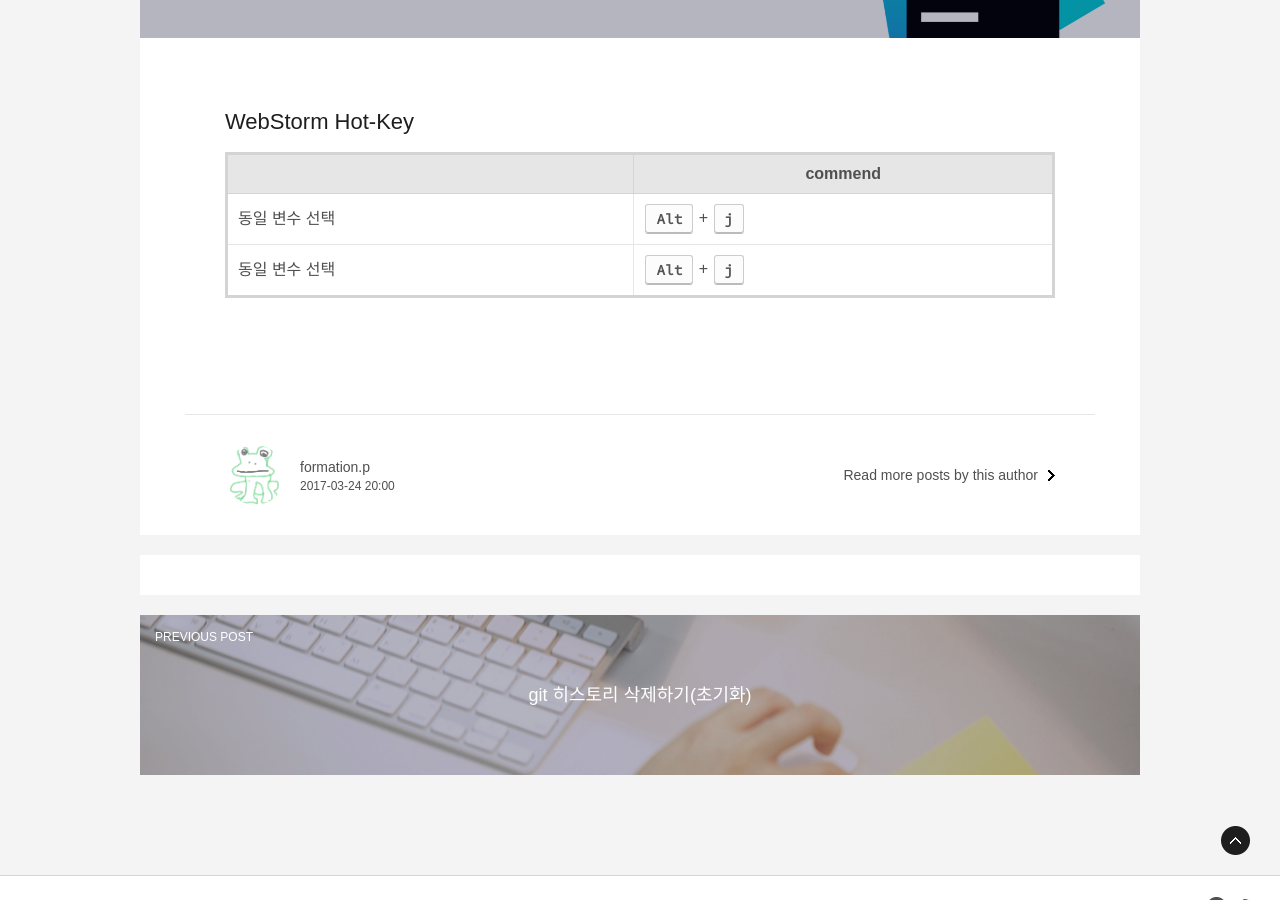
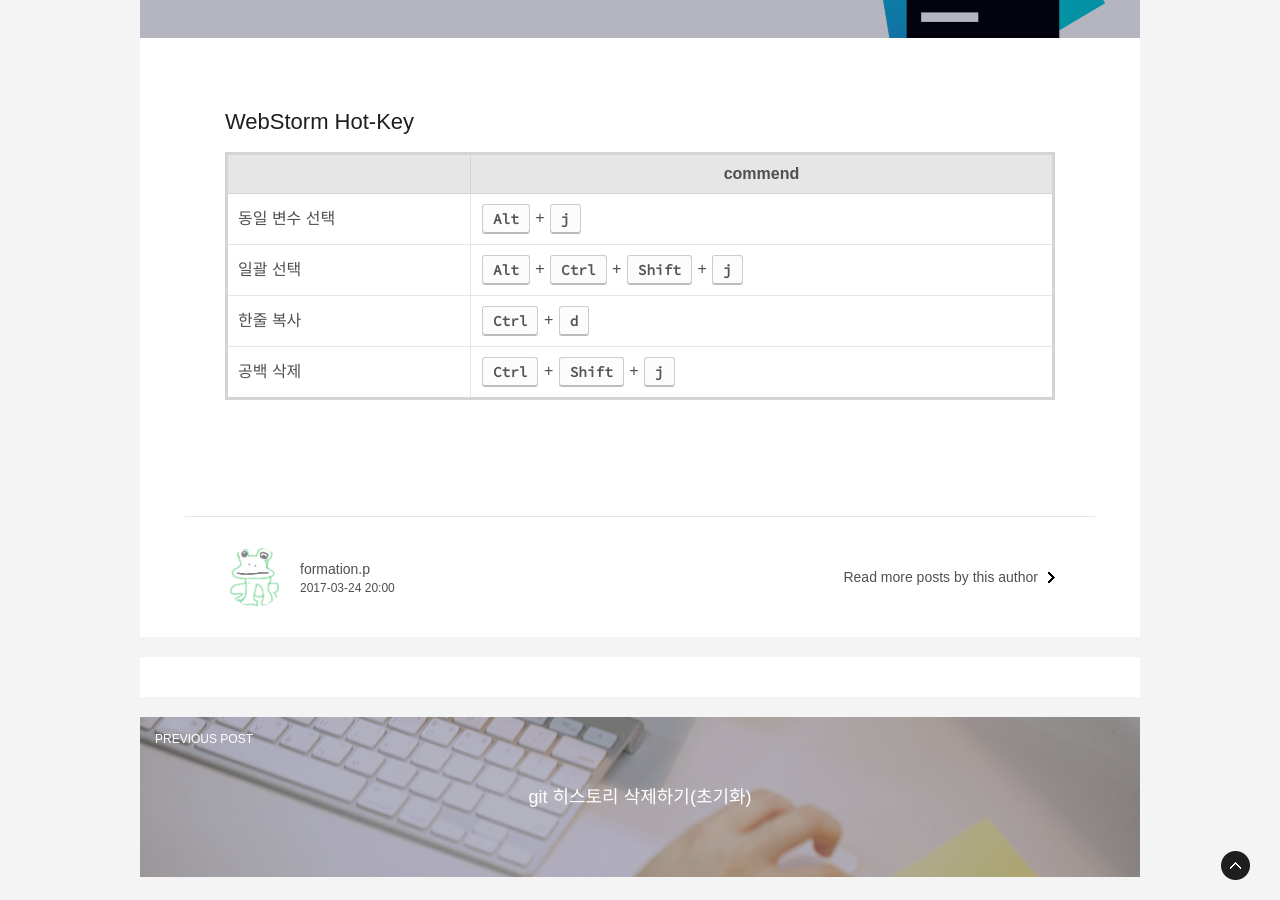
Before and after one commit to gutmate/gutmate.github.com, a Jekyll site: the page built from _posts/2017-03-24-webstorm-hot-key.md, in a window 1280 px wide and 900 px high, scrolled down 406 px. Built offline with Jekyll 4.4.1, drawn with Linux system fonts in a browser that asks for light colours; some web fonts are replaced; comment, search, counter and statistics services are not loaded.

Commit message:
Update posting about Webstorm-hot-key

```diff
--- a/_posts/2017-03-24-webstorm-hot-key.md
+++ b/_posts/2017-03-24-webstorm-hot-key.md
@@ -14,5 +14,7 @@
 
 |                          | commend                             |
 |--------------------------|-------------------------------------|
-|동일 변수 선택              |<kbd>Alt</kbd> + <kbd>j</kbd>        |
-|동일 변수 선택              |<kbd>Alt</kbd> + <kbd>j</kbd>        |
+|동일 변수 선택|<kbd>Alt</kbd> + <kbd>j</kbd>|
+|일괄 선택|<kbd>Alt</kbd> + <kbd>Ctrl</kbd> + <kbd>Shift</kbd> + <kbd>j</kbd>|
+|한줄 복사|<kbd>Ctrl</kbd> + <kbd>d</kbd>|
+|공백 삭제|<kbd>Ctrl</kbd> + <kbd>Shift</kbd> + <kbd>j</kbd>|
```
